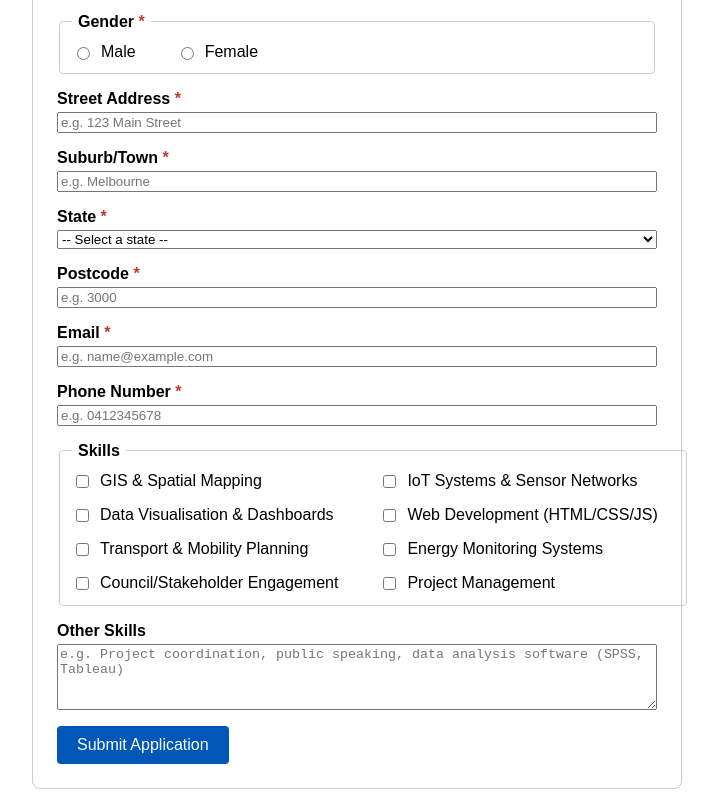
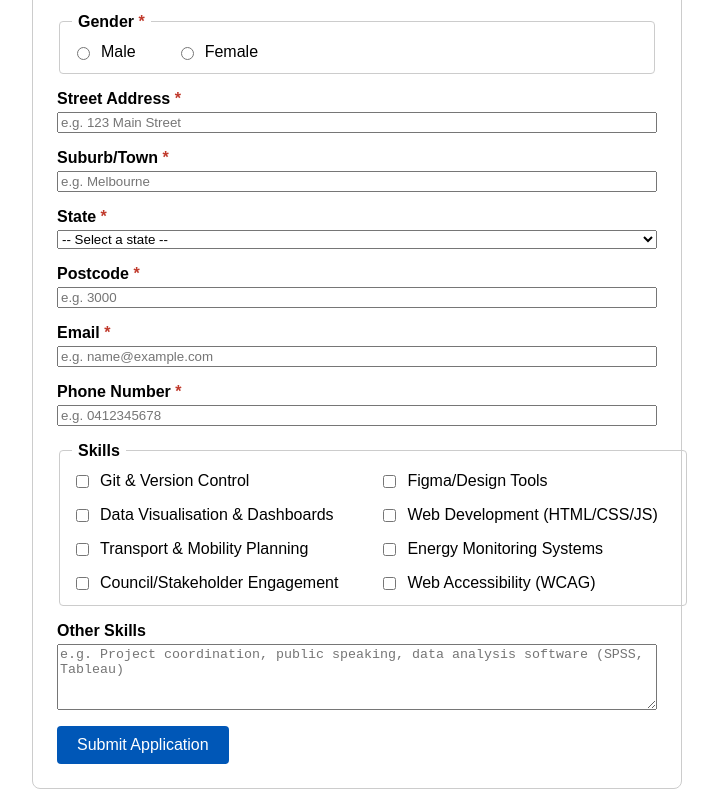
Before and after one commit to 106214551/Smart-flow, a plain HTML site: page apply.html in a window 1280 px wide. Shown: the part 417-1209 px from the top of the page, without its empty margins (283-1001 px from the left). Drawn offline with Linux system fonts and the light colour scheme.

Commit message:
Update skills checkboxes to align with jobs.html listings

```diff
--- a/apply.html
+++ b/apply.html
@@ -116,13 +116,13 @@
         <legend>Skills</legend>
          <div class="checkbox-group">
             <div class="checkbox-item">
-                <input type="checkbox" id="skill-gis" name="skills" value="GIS Mapping">
-                <label for="skill-gis">GIS & Spatial Mapping</label>
+                <input type="checkbox" id="skill-gitv" name="skills" value="Git & Version Control">
+                <label for="skill-gitv">Git & Version Control</label>
             </div>
 
             <div class="checkbox-item">
-                <input type="checkbox" id="skill-iot" name="skills" value="IoT Systems">
-                <label for="skill-iot">IoT Systems & Sensor Networks</label>
+                <input type="checkbox" id="skill-F/D" name="skills" value="Figma/Design Tools">
+                <label for="skill-F/D">Figma/Design Tools</label>
             </div>
 
             <div class="checkbox-item">
@@ -151,8 +151,8 @@
             </div>
 
             <div class="checkbox-item">
-                <input type="checkbox" id="skill-project" name="skills" value="Project Management">
-                <label for="skill-project">Project Management</label>
+                <input type="checkbox" id="skill-Acc" name="skills" value="Web Accessibility (WCAG)">
+                <label for="skill-Acc">Web Accessibility (WCAG)</label>
             </div>
         </div>
 
```
